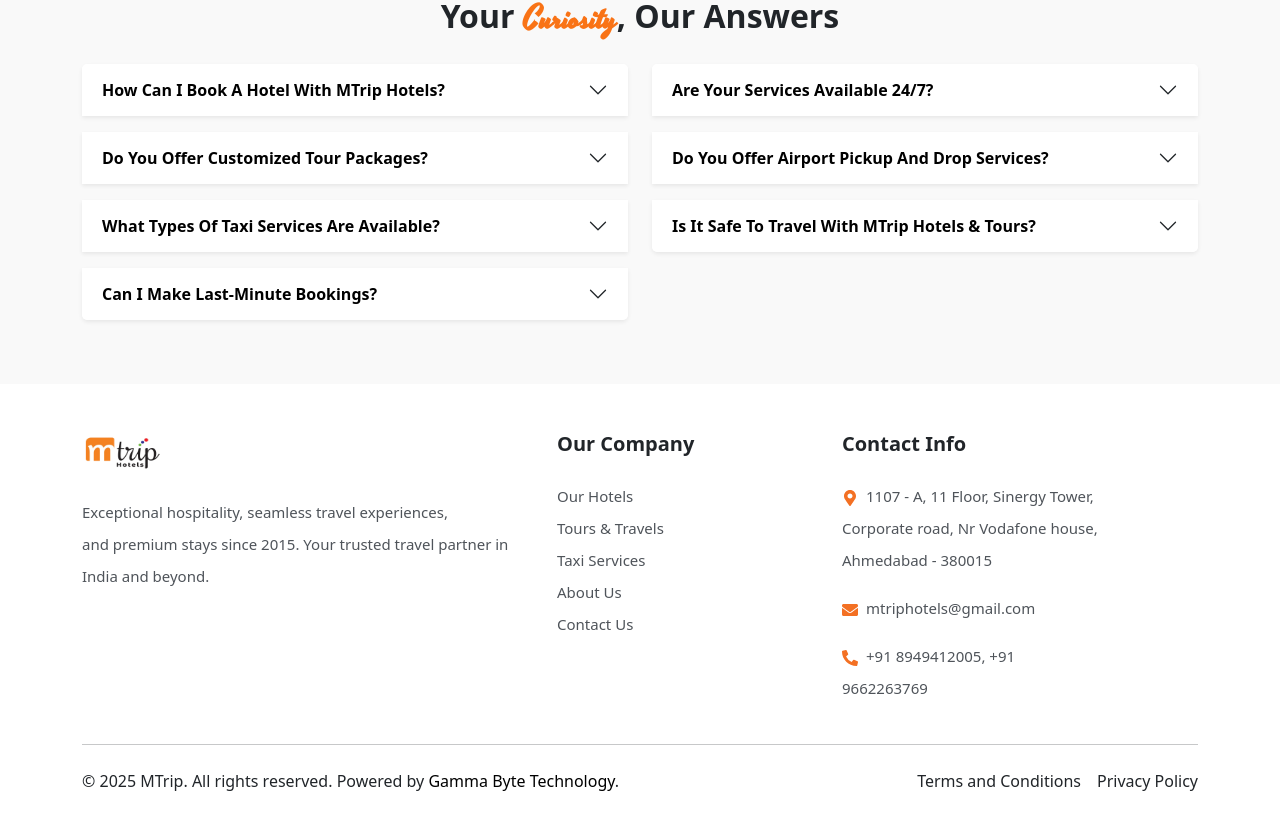
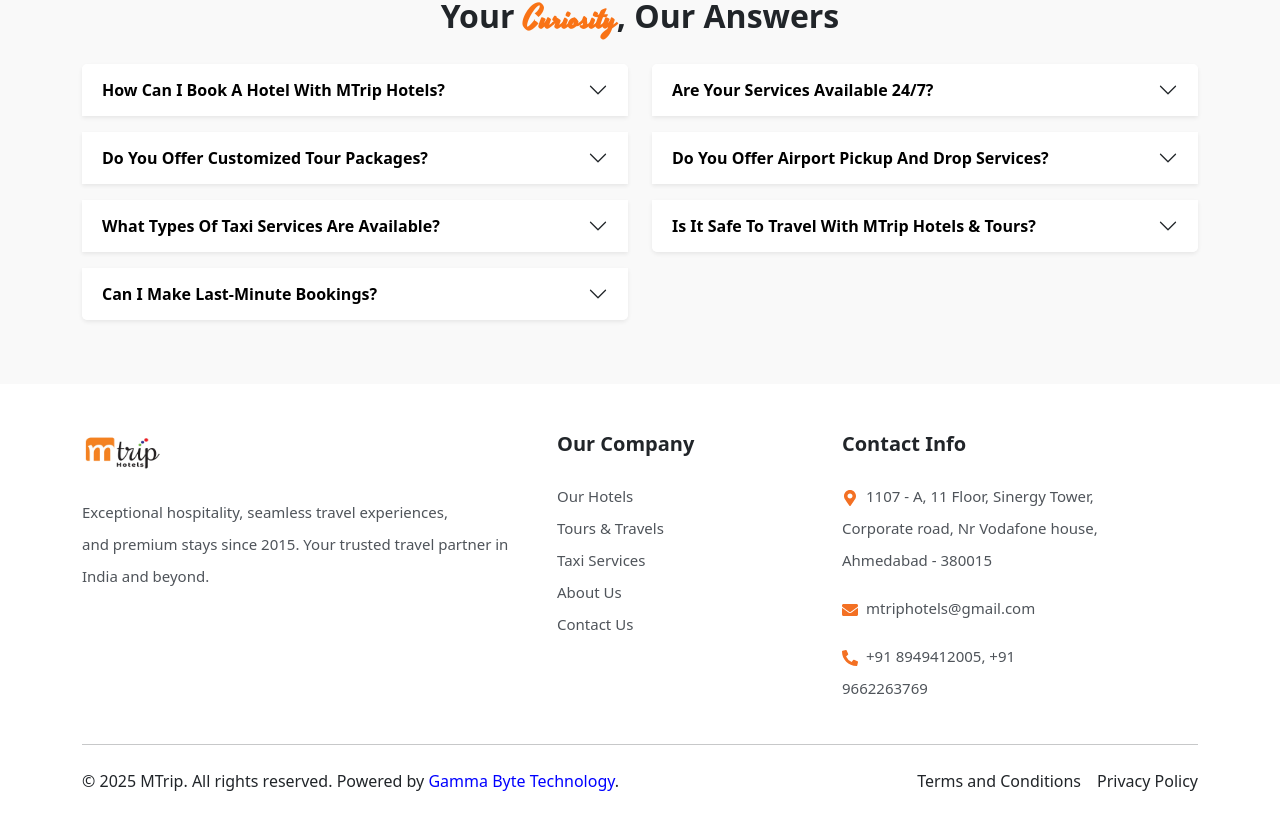
Before and after one commit to khalidgammabytetechnology/mtrip, a Next.js app: page /contact-us in a window 1280 px wide. Shown: the part 1747-2564 px from the top of the page. Built offline with nearby package versions, Linux system fonts and the light colour scheme.

Commit message:
Updated changes

```diff
--- a/src/app/Components/Footer2.js
+++ b/src/app/Components/Footer2.js
@@ -91,7 +91,7 @@
                 target="_blank"
                 rel="noopener noreferrer"
                 className="text-decoration-none"
-                style={{ color: "black" }}
+                style={{ color: "blue" }}
               >
                 Gamma Byte Technology
               </a>.
```
